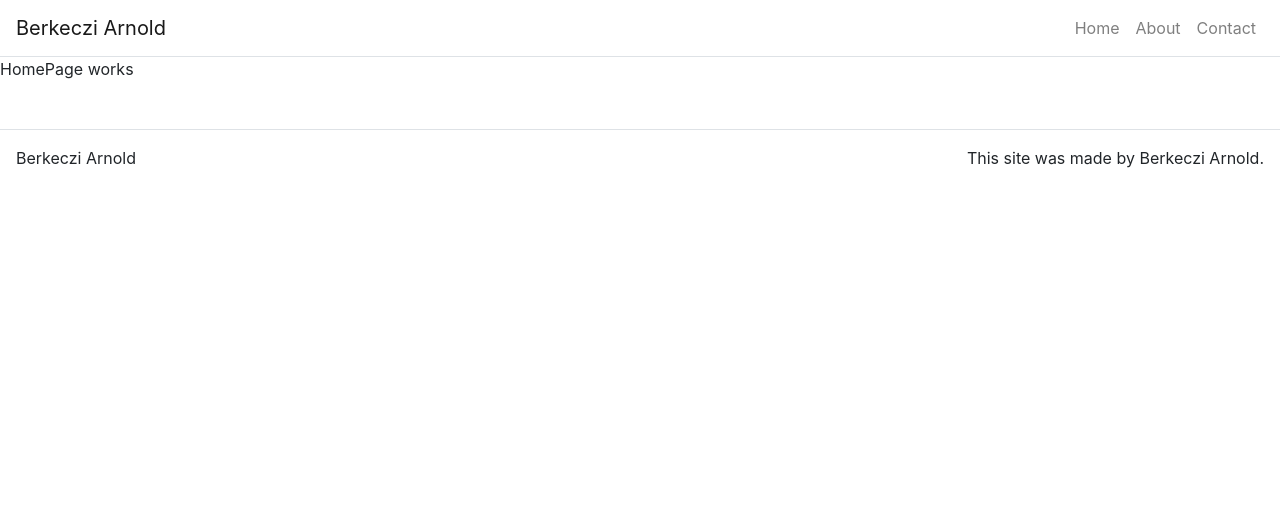
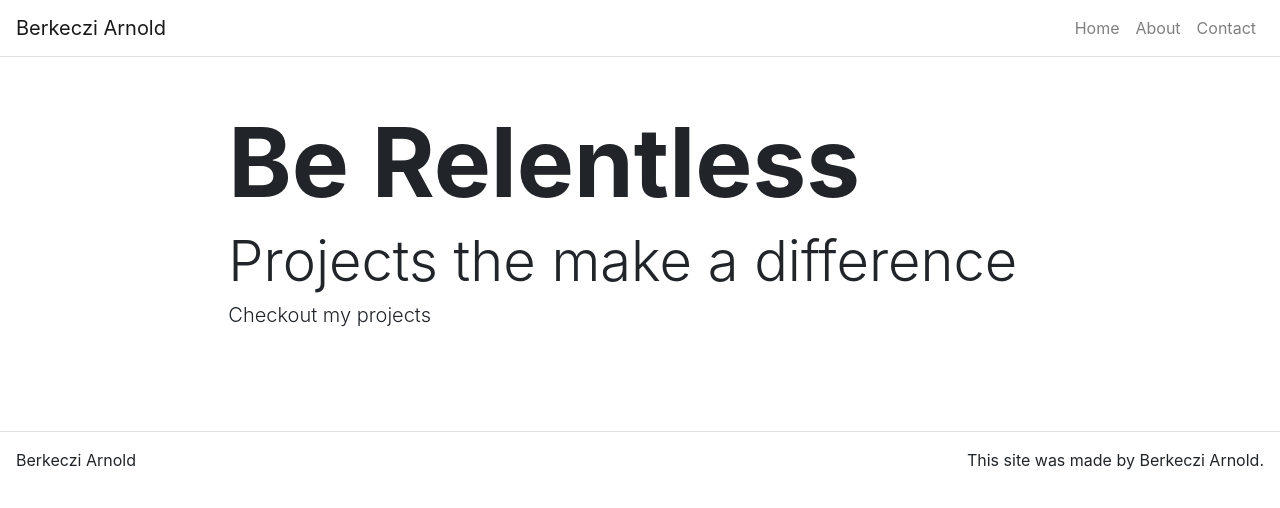
Before and after one commit to berkecziarnold/portfolio, a React (Create React App) app: page / in a window 1280 px wide. Shown: the top 508 px of the page. Built offline with nearby package versions, Linux system fonts and the light colour scheme.

Commit message:
hero component

```diff
--- a/src/App.js
+++ b/src/App.js
@@ -22,7 +22,7 @@
         { title: 'Contact', path: '/contact' }
       ],
       home: {
-        title: 'Do something today that your future self will thank you for!',
+        title: 'Be Relentless',
         subTitle: 'Projects the make a difference',
         text: 'Checkout my projects'
       },
--- /dev/null
+++ b/src/components/Hero.js
@@ -0,0 +1,21 @@
+import React from 'react';
+import Jumbotron from 'react-bootstrap/Jumbotron';
+import { Container, Col, Row } from 'react-bootstrap';
+
+function Hero(props){
+    return(
+        <Jumbotron className="bg-transparent jumbotron-fluid p-0">
+            <Container fluid={true}>
+                <Row className="justify-content-center py-5">
+                    <Col md={8} sm={12}>
+                        { props.title && <h1 className="display-1 font-weight-bolder">{props.title}</h1> }
+                        { props.subTitle && <h3 className="display-4 font-weight-light">{props.subTitle}</h3> }
+                        { props.text && <h3 className="lead font-weight-light">{props.text}</h3> }
+                    </Col>
+                </Row>
+            </Container>
+        </Jumbotron>
+    );
+}
+
+export default Hero;
--- a/src/pages/HomePage.js
+++ b/src/pages/HomePage.js
@@ -1,9 +1,11 @@
 import React from 'react';
+
+import Hero from '../components/Hero';
 
 function HomePage(props) {
 
     return(
-        <p>HomePage works </p>
+        <Hero title={props.title} subTitle={props.subTitle} text={props.text} />
     );
 
 }
```
